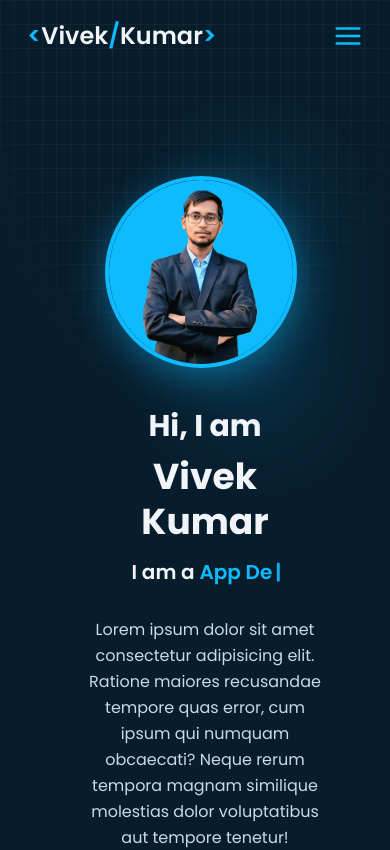
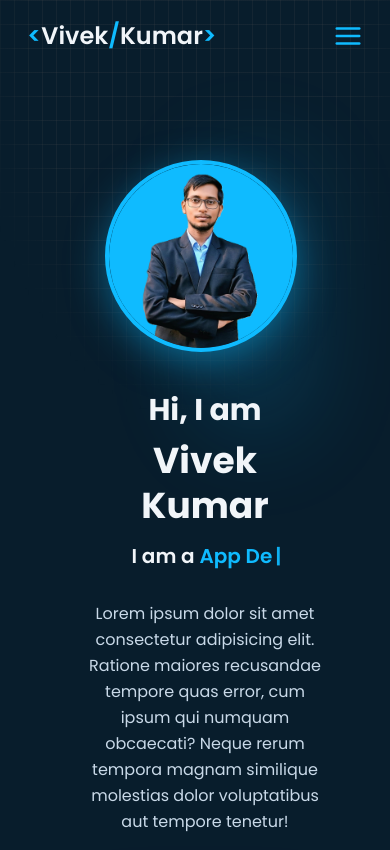
Before and after one commit to VivekChaudharyCS/Vivek-s-Portfolio, a React (Vite) app: page / in a window 390 px wide. Shown: the top 850 px of the page. Built offline with nearby package versions, Linux system fonts and the light colour scheme.

Commit message:
fix scrolling issue

```diff
--- a/src/components/About/About.jsx
+++ b/src/components/About/About.jsx
@@ -14,7 +14,7 @@ const About = () => {
   return (
     <section
       id="about"
-      className="py-4 px-[7vw] md:px-[7vw] lg:px[20vw] font-sans mt-16 md:mt-18 lg:mt-20"
+      className="py-4 px-[7vw] md:px-[7vw] lg:px[20vw] font-sans mt-12 md:mt-16 lg:mt-20"
     >
       <div className="flex flex-col md:flex-row justify-between items-center">
         {/* Left Side */}
--- a/src/components/Navbar/Navbar.jsx
+++ b/src/components/Navbar/Navbar.jsx
@@ -30,7 +30,7 @@ const Navbar = () => {
 
   // 🔥 Scroll Spy
 useEffect(() => {
-    const sections = document.querySelectorAll("section"); // assumes each component has <section id="...">
+  const sections = document.querySelectorAll("section");
   const observer = new IntersectionObserver(
     (entries) => {
       entries.forEach((entry) => {
@@ -39,7 +39,10 @@ const Navbar = () => {
         }
       });
     },
-      { threshold: 0.5 } // section considered active when 50% in view
+    {
+      threshold: window.innerWidth < 768 ? 0.3 : 0.5, // mobile-friendly
+      rootMargin: "-100px 0px -100px 0px", // account for fixed navbar
+    }
   );
 
   sections.forEach((section) => observer.observe(section));
@@ -48,6 +51,7 @@ const Navbar = () => {
     sections.forEach((section) => observer.unobserve(section));
   };
 }, []);
+
 
   const handleMenuItemClick = (itemId) => {
     setActiveSection(itemId);
```
Lines whose indentation alone changed are shown as unchanged.
